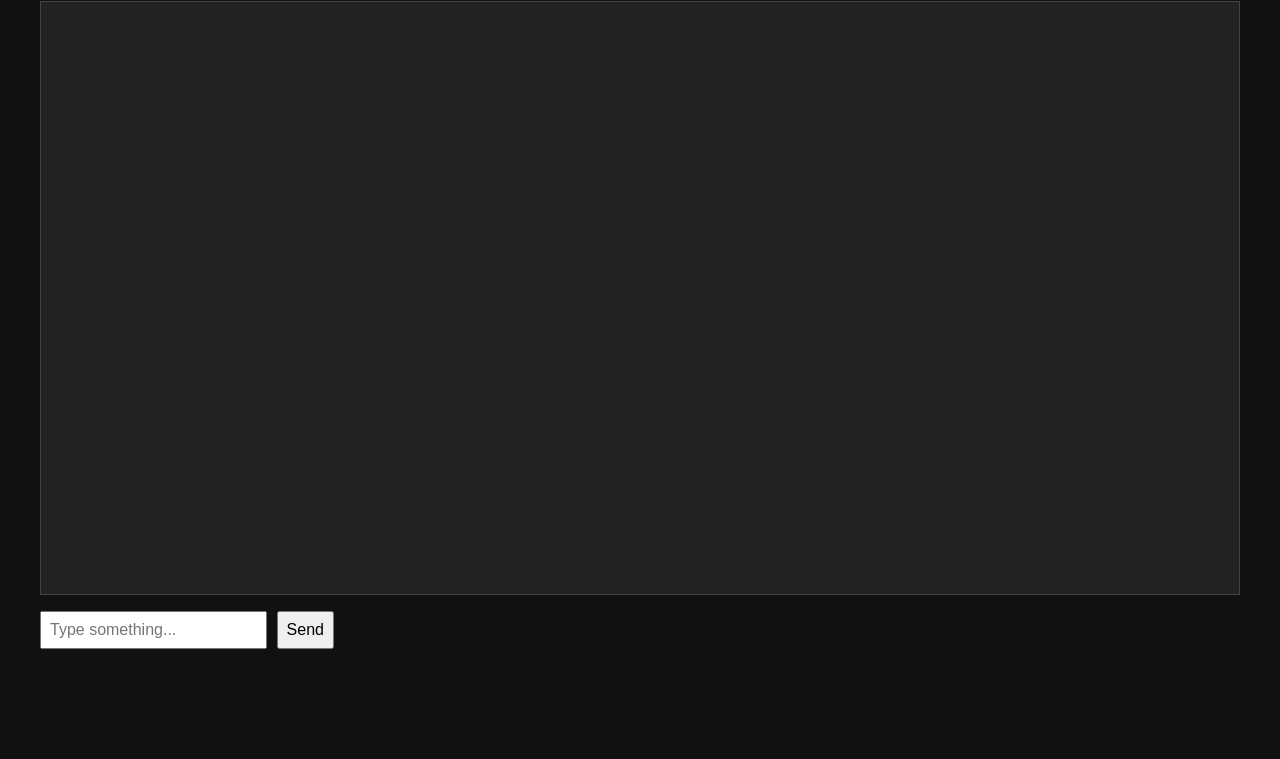
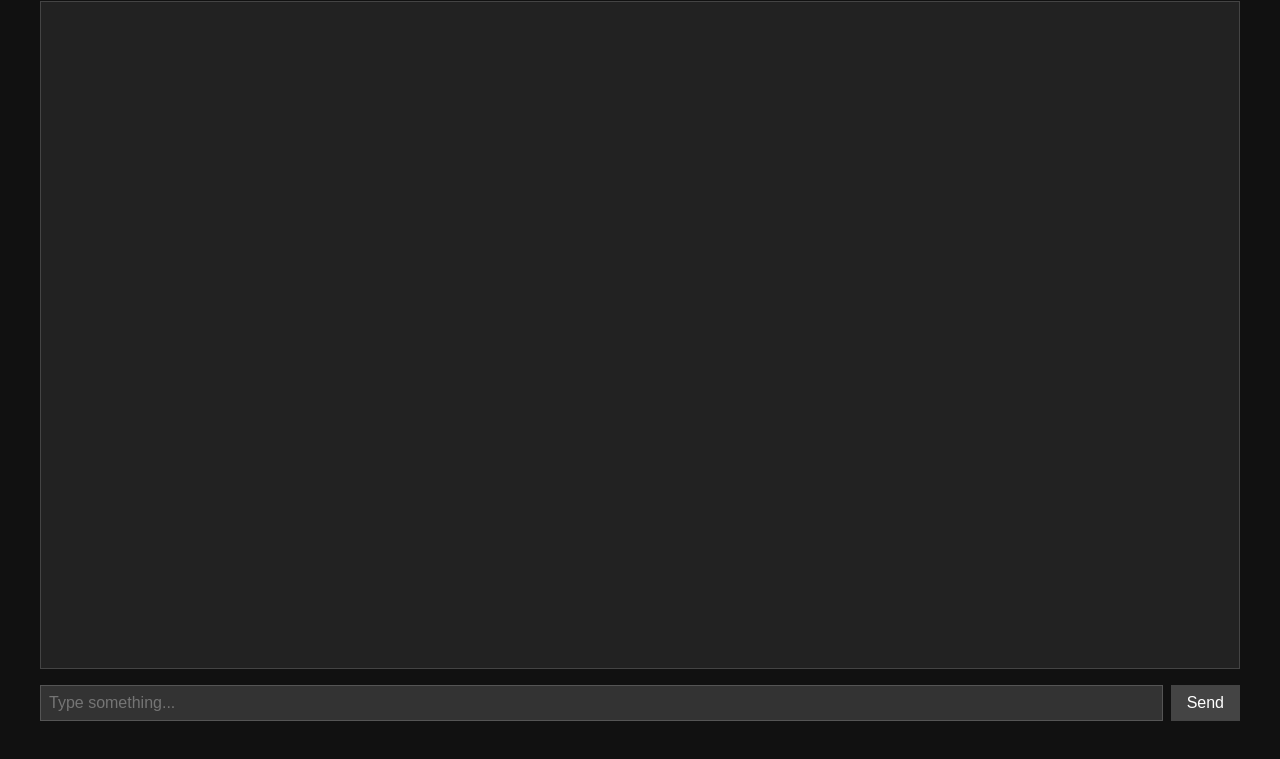
Before and after one commit to MokuJ/mokshchatbot, a plain HTML site: page index.html in a window 1280 px wide. Shown: the part 119-878 px from the top of the page. Before the commit the page ends 808 px from the top, so only its background shows below. Drawn offline with Linux system fonts and the light colour scheme.

Commit message:
Add files via upload

```diff
--- a/chat.js
+++ b/chat.js
@@ -9,12 +9,16 @@ async function sendMessage() {
   chat.scrollTop = chat.scrollHeight;
 
   try {
-    const response = await fetch("/api/chat", {
+    const response = await fetch("https://api.openai.com/v1/chat/completions", {
       method: "POST",
       headers: {
         "Content-Type": "application/json",
+        "Authorization": "Bearer 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"
       },
-      body: JSON.stringify({ message: userText }),
+      body: JSON.stringify({
+        model: "gpt-3.5-turbo",
+        messages: [{ role: "user", content: userText }]
+      })
     });
 
     const data = await response.json();
@@ -22,7 +26,7 @@ async function sendMessage() {
     if (!response.ok) {
       chat.innerHTML += `<div class="msg"><strong>Bot:</strong> Error: ${data.error.message}</div>`;
     } else {
-      const reply = data.reply || "[No response]";
+      const reply = data.choices?.[0]?.message?.content || "[No response]";
       chat.innerHTML += `<div class="msg"><strong>Bot:</strong> ${reply}</div>`;
     }
 
--- a/index.html
+++ b/index.html
@@ -10,9 +10,12 @@
       color: #eee;
       font-family: 'Courier New', monospace;
       padding: 2rem;
+      display: flex;
+      flex-direction: column;
+      height: 100vh;
     }
     #chat {
-      height: 70vh;
+      flex: 1;
       overflow-y: auto;
       border: 1px solid #444;
       padding: 1rem;
@@ -22,18 +25,38 @@
     .msg {
       margin: 0.5rem 0;
     }
-    input, button {
+    #inputContainer {
+      display: flex;
+      gap: 0.5rem;
+    }
+    input {
+      flex: 1;
       padding: 0.5rem;
       font-size: 1rem;
+      background: #333;
+      color: #eee;
+      border: 1px solid #555;
+    }
+    button {
+      padding: 0.5rem 1rem;
+      font-size: 1rem;
+      background: #444;
+      color: #fff;
+      border: none;
+      cursor: pointer;
+    }
+    button:hover {
+      background: #555;
     }
   </style>
 </head>
 <body>
   <h1>Moksh Chatbot</h1>
   <div id="chat"></div>
-  <input type="text" id="userInput" placeholder="Type something..." />
-  <button onclick="sendMessage()">Send</button>
-
+  <div id="inputContainer">
+    <input type="text" id="userInput" placeholder="Type something..." onkeypress="if(event.key==='Enter') sendMessage()"/>
+    <button onclick="sendMessage()">Send</button>
+  </div>
   <script src="chat.js"></script>
 </body>
 </html>
```
